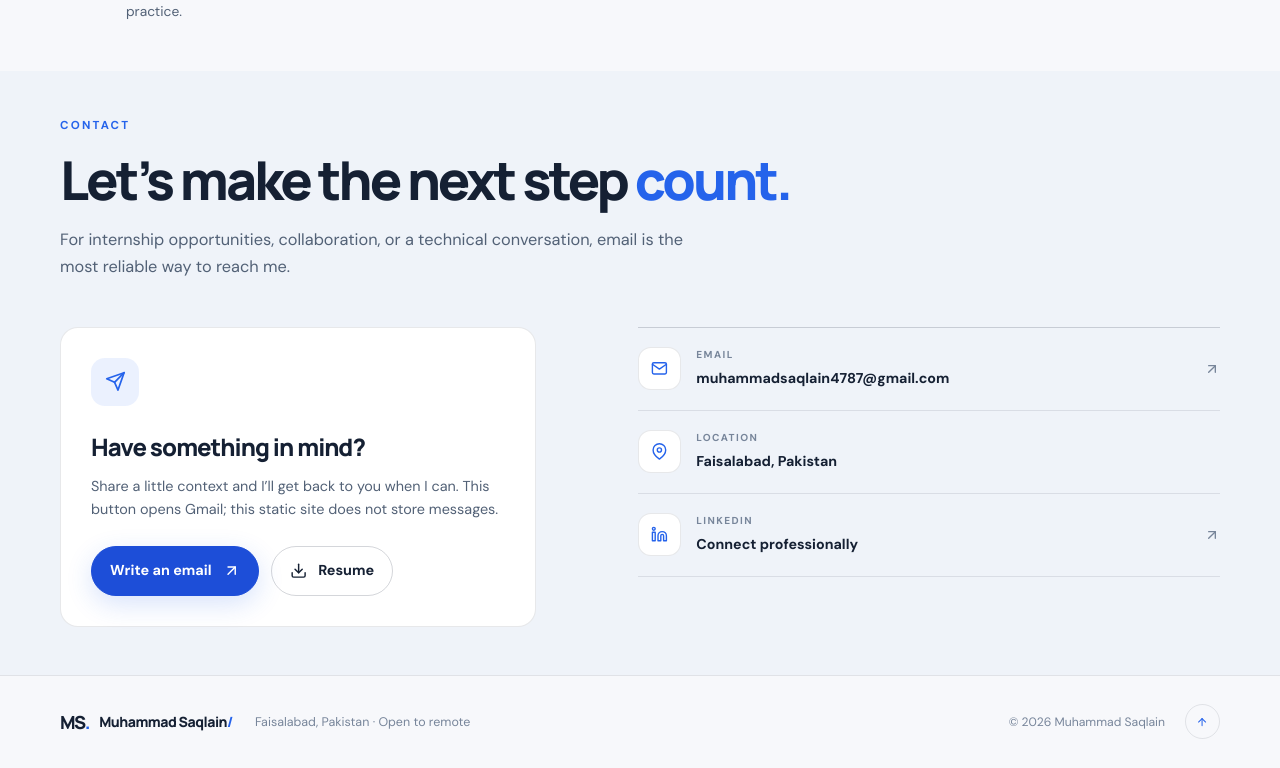
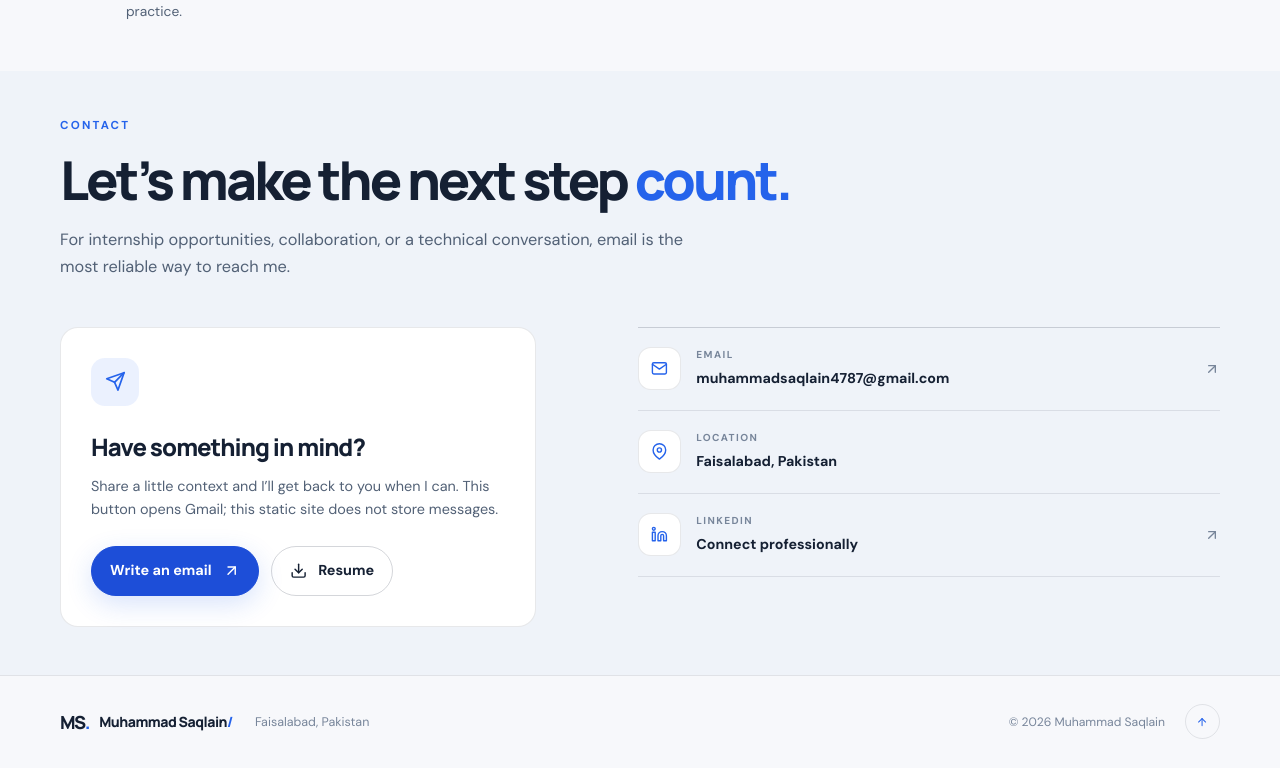
Before and after one commit to muhammadsaqlain-tech/saqlain-portfolio, a React (Vite) app: page / in a window 1280 px wide. Shown: the part 5076-5844 px from the top of the page. Built offline with nearby package versions, Linux system fonts and the light colour scheme.

Commit message:
Remove open to remote from footer

```diff
--- a/src/components/Footer.tsx
+++ b/src/components/Footer.tsx
@@ -6,7 +6,7 @@ export default function Footer() {
     <footer className="site-footer">
       <div className="wrap footer-inner">
         <a className="brand footer-brand" href="#home"><span className="brand-mark">MS<span>.</span></span><span className="brand-name">Muhammad Saqlain<span className="brand-dot">/</span></span></a>
-        <p className="footer-location">Faisalabad, Pakistan · Open to remote</p>
+        <p className="footer-location">Faisalabad, Pakistan</p>
         <div className="footer-right"><span>© {new Date().getFullYear()} {profile.name}</span><a href="#home" aria-label="Back to top"><FiArrowUp /></a></div>
       </div>
     </footer>
```
